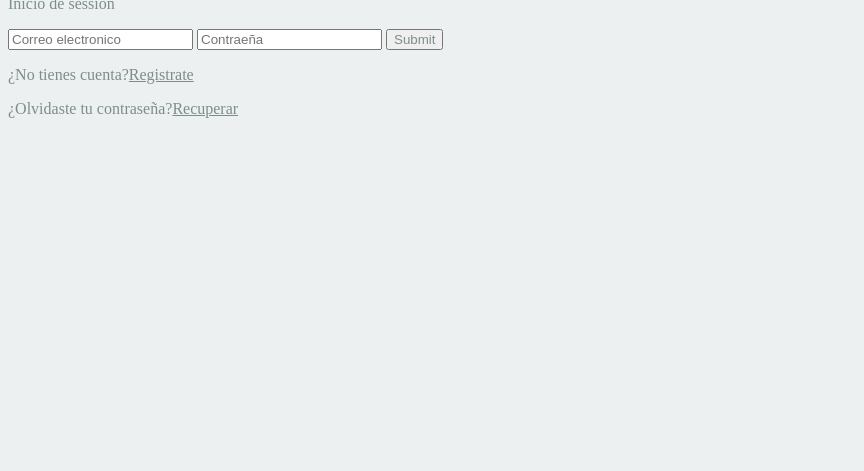
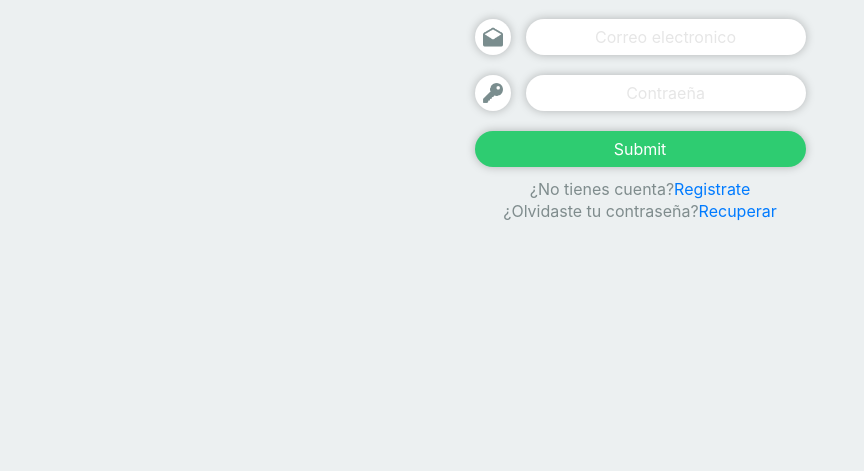
Before and after one commit to LGerardoGV/ProjectDSS, a PHP site: page / in a window 1280 px wide. Shown: the part 329-800 px from the top of the page, without its empty margins (0-864 px from the left). Run offline with PHP 8.4, Linux system fonts and the light colour scheme.

Commit message:
CSS de index casi arreglado

```diff
--- a/css/estilo_menu.css
+++ b/css/estilo_menu.css
@@ -38,6 +38,7 @@
 		box-shadow: 0px 0px 10px rgba(0, 0, 0, 0.25); /*TIPO GOOGLE*/
 		/*box-shadow: 5px 5px 10px rgba(0, 0, 0, 0.2);  TIPO GERA*/
 		float: left;
+		border-style: none;
 	}
 
 	*{ outline: none; color: #7F8C8D;}
--- a/index.php
+++ b/index.php
@@ -1,35 +1,74 @@
 <html>
 	<head>
-        <link rel="stylesheet" href="css/estilo_menu.css"
+		<link rel="stylesheet" href="css/estilo_menu.css">
 		<link rel="stylesheet" href="https://stackpath.bootstrapcdn.com/bootstrap/4.1.1/css/bootstrap.min.css" integrity="sha384-WskhaSGFgHYWDcbwN70/dfYBj47jz9qbsMId/iRN3ewGhXQFZCSftd1LZCfmhktB" crossorigin="anonymous">
 		<title>Registrase</title>
 
+		<style>
+		.centConten{
+			display: flex;
+			justify-content: center;
+			text-align: center;
+		}
+		.lineaBlanca{
+			margin: 10px 0px 10px 0px;
+			width: auto;
+			text-align: center;
+
+		}
+		.btnColor{
+			background-color: #2ECC71;
+			color: white;
+		}
+
+		.img>img{
+			margin-top: 125px;
+			width: 125px;
+			height: 125px;
+		}
+
+		::placeholder{
+			color: #E6E6E6;
+    		opacity: 1;
+		}
+		</style>
+
 	</head>
-    <body>
-        <style>
-
-        </style>
-        <div class="contenedor">
+	<body style="background-color: #ECF0F1">
+		<div class="contenedor centConten">
 			<div class="login">
 				<div class="img">
-                  <img src="icono.png" alt="">
+					<img src="img/gas-station.png" alt="">
 				</div>
 				<div class="txt">
+					<br>
+					<div class="cirPeque fondoAzul"></div>
+					<div class="cirPeque fondoAmarillo"></div>
+					<div class="cirPeque fondoRojo"></div>
 					<p>Inicio de session</p>
 				</div>
+
 				<form action="loginBack.php" id="form" method="post">
+					<br>
+					<div class="lineaBlanca" style="width: 36px; padding: 8px;">
+						<img src="img/email.png" style="height: 20px; width: 20px;">
+					</div>
+					<input style="width: 280px; margin-left: 15px;" class="lineaBlanca" type="email" name="correo" placeholder="Correo electronico" id="usuario">
 
-                        <input type="email" name="correo" placeholder="Correo electronico" id="usuario">
-                        <input type="password" name="password" placeholder="Contraeña" id="pass">
-                        <input type="submit" name="<?php ?>" id="btnLogIn">
+					<br>
+					<div class="lineaBlanca" style="width: 36px; padding: 8px;">
+						<img src="img/key.png" style="height: 20px; width: 20px;">
+					</div>
+					<input style="width: 280px; margin-left: 15px;" class="lineaBlanca" type="password" name="password" placeholder="Contraeña" id="pass">
+
+
+					<br><input class="lineaBlanca btnColor" style="width: 331px;" type="submit" name="<?php ?>" id="btnLogIn">
 					<p class="liga">¿No tienes cuenta?<a href="registro.php">Registrate</a></p>
-                        <p class="liga">¿Olvidaste tu contraseña?<a href="fContrasena.php">Recuperar</a></p>
+					<p class="liga" style="margin-top: -18px;">¿Olvidaste tu contraseña?<a href="fContrasena.php">Recuperar</a></p>
 				</form>
 			</div>
 		</div>
 
-
-    </style>
 	<!-- Optional JavaScript -->
 	<!-- jQuery first, then Popper.js, then Bootstrap JS -->
 	<script src="https://code.jquery.com/jquery-3.3.1.slim.min.js" integrity="sha384-q8i/X+965DzO0rT7abK41JStQIAqVgRVzpbzo5smXKp4YfRvH+8abtTE1Pi6jizo" crossorigin="anonymous"></script>
```
Lines whose indentation alone changed are shown as unchanged.
